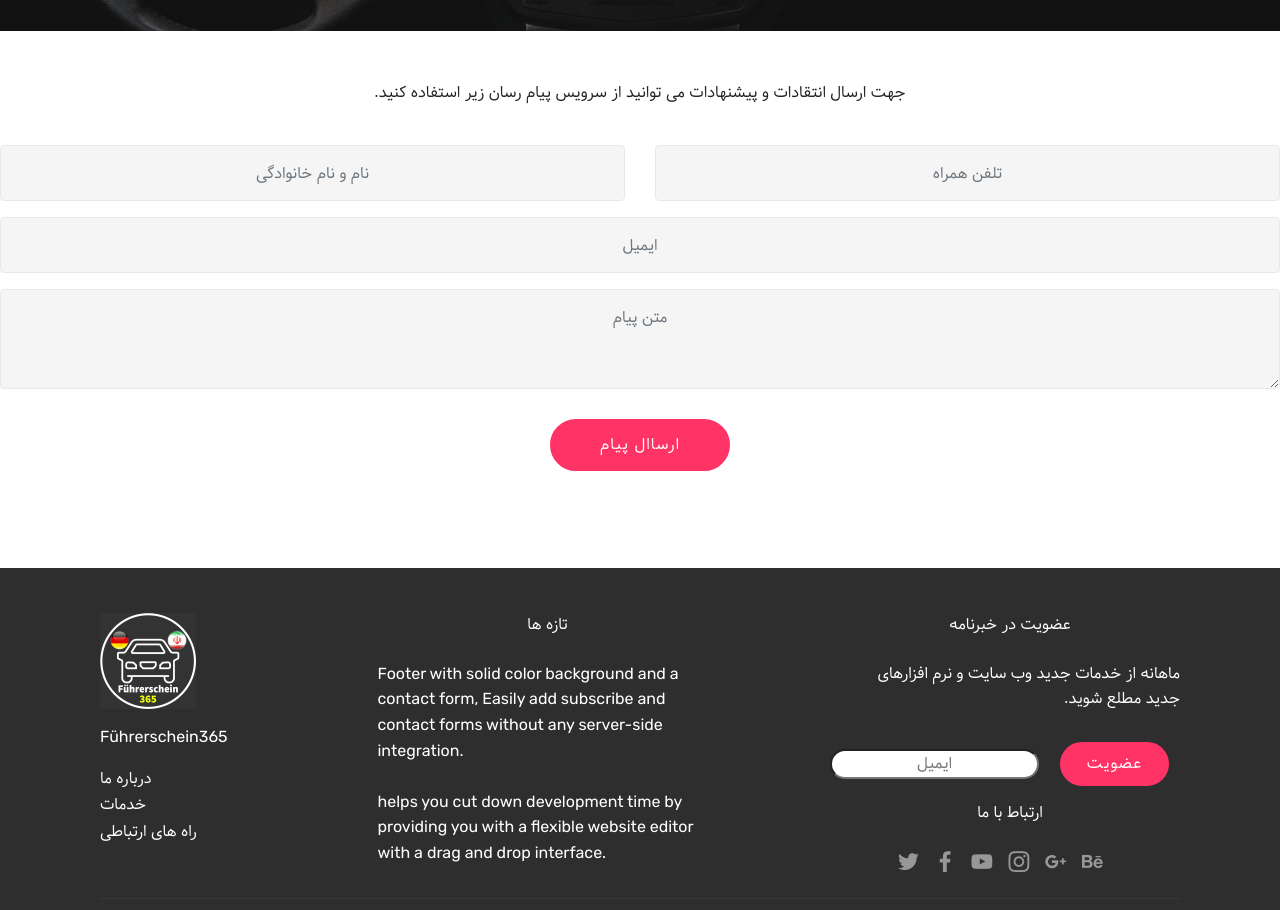
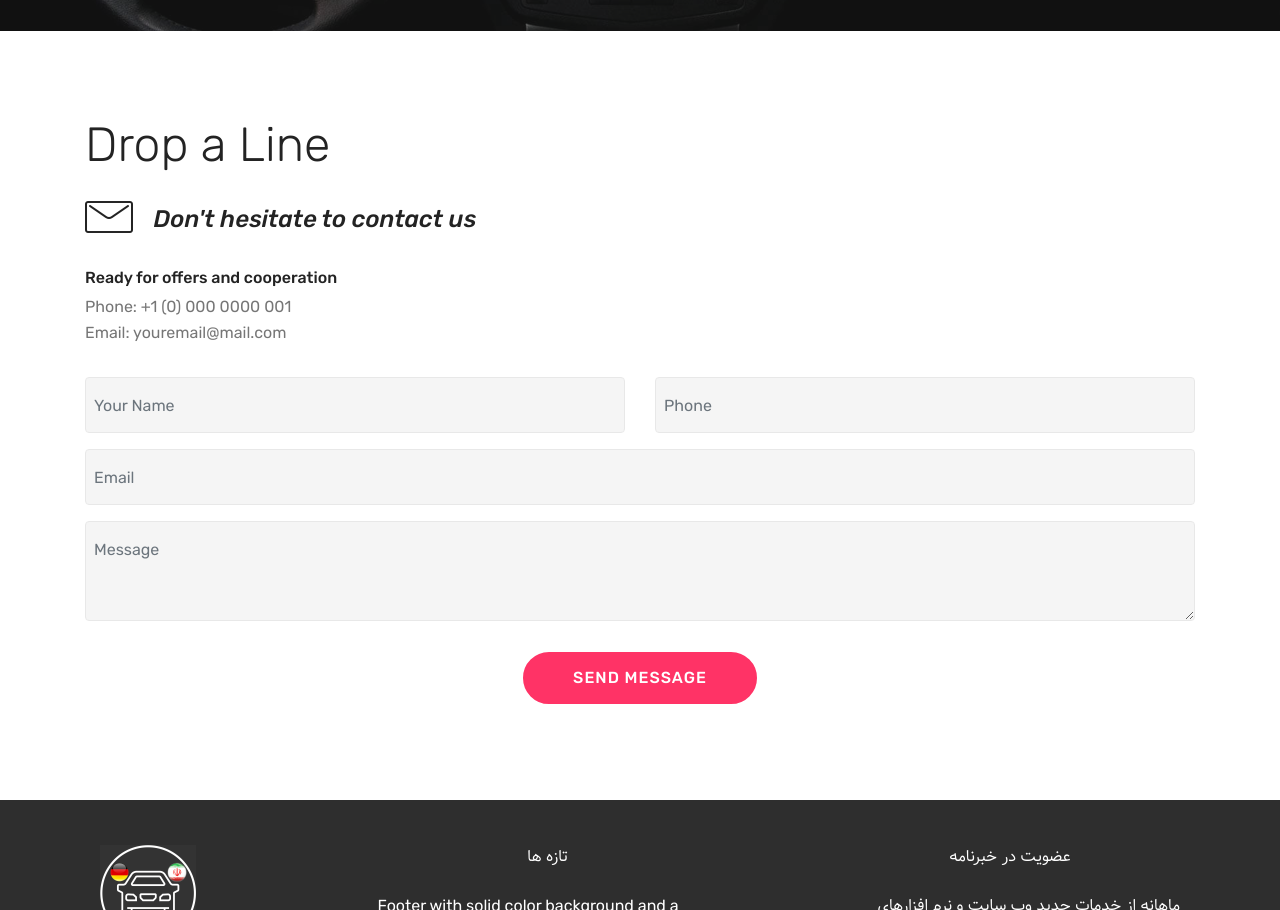
Before and after one commit to alirahemi/fuhrerschein365, a plain HTML site: page index.html in a window 1280 px wide. Shown: the part 769-1679 px from the top of the page. Drawn offline with Linux system fonts and the light colour scheme; files whose address does not match are found by name.

Commit message:
edited form session

```diff
--- a/index.html
+++ b/index.html
@@ -188,24 +188,43 @@
     </section>
 
     <section class="mbr-section form4 cid-ryWE3dwyds" id="form4-8">
-      <!-- <div class="container">
+      <div class="container">
         <div class="row">
-          <div class="col-md-6"> -->
-            <!-- <div class="google-map">
+          <!-- <div class="col-md-6">
+            <div class="google-map">
               <iframe
                 frameborder="0"
                 style="border:0"
                 src="https://www.google.com/maps/embed/v1/place?key=AIzaSyCy9r70T3NYf3PhvVflTo0_zdif2_IoIYs&amp;q=place_id:ChIJn6wOs6lZwokRLKy1iqRcoKw"
                 allowfullscreen=""
               ></iframe>
-            </div> -->
-          <!-- </div> -->
-
-                 <p class="centerContent msgService">
-                  جهت ارسال انتقادات و پیشنهادات می توانید از سرویس پیام رسان زیر استفاده کنید.
+            </div>
+          </div> -->
+          <div class="col-md-12">
+            <h2 class="pb-3 align-left mbr-fonts-style display-2">
+              Drop a Line
+            </h2>
+            <div>
+              <div class="icon-block pb-3 align-left">
+                <span class="icon-block__icon">
+                  <span class="mbri-letter mbr-iconfont"></span>
+                </span>
+                <h4
+                  class="icon-block__title align-left mbr-fonts-style display-5"
+                >
+                  Don't hesitate to contact us
+                </h4>
+              </div>
+              <div class="icon-contacts pb-3">
+                <h5 class="align-left mbr-fonts-style display-7">
+                  Ready for offers and cooperation
+                </h5>
+                <p class="mbr-text align-left mbr-fonts-style display-7">
+                  Phone: +1 (0) 000 0000 001 <br />
+                  Email: youremail@mail.com
                 </p>
-              <!-- </div>
-            </div> -->
+              </div>
+            </div>
             <div data-form-type="formoid">
               <!---Formbuilder Form--->
               <form
@@ -224,9 +243,9 @@
                   <div
                     hidden="hidden"
                     data-form-alert=""
-                    class="alert alert-success col-12 faFont"
+                    class="alert alert-success col-12"
                   >
-                    بابت پر کردن فرم از شما متشکریم.
+                    Thanks for filling out the form!
                   </div>
                   <div
                     hidden="hidden"
@@ -239,10 +258,10 @@
                     <input
                       type="text"
                       name="name"
-                      placeholder="نام و نام خانوادگی"
+                      placeholder="Your Name"
                       data-form-field="Name"
                       required="required"
-                      class="form-control input display-7 faFont"
+                      class="form-control input display-7"
                       id="name-form4-8"
                     />
                   </div>
@@ -250,10 +269,10 @@
                     <input
                       type="text"
                       name="phone"
-                      placeholder="تلفن همراه"
+                      placeholder="Phone"
                       data-form-field="Phone"
                       required="required"
-                      class="form-control input display-7 faFont"
+                      class="form-control input display-7"
                       id="phone-form4-8"
                     />
                   </div>
@@ -261,28 +280,28 @@
                     <input
                       type="text"
                       name="email"
-                      placeholder="ایمیل"
+                      placeholder="Email"
                       data-form-field="Email"
-                      class="form-control input display-7 faFont"
+                      class="form-control input display-7"
                       required="required"
                       id="email-form4-8"
                     />
                   </div>
-                  <div data-for="message" class="col-md-12  form-group ">
+                  <div data-for="message" class="col-md-12  form-group">
                     <textarea
                       name="message"
-                      placeholder="متن پیام"
+                      placeholder="Message"
                       data-form-field="Message"
-                      class="form-control input display-7 faFont"
+                      class="form-control input display-7"
                       id="message-form4-8"
                     ></textarea>
                   </div>
                   <div class="col-md-12 input-group-btn  mt-2 align-center">
                     <button
                       type="submit"
-                      class="btn btn-md btn-secondary btn-form display-4 faFont"
+                      class="btn btn-md btn-secondary btn-form display-4"
                     >
-                      ارساال پیام
+                      SEND MESSAGE
                     </button>
                   </div>
                 </div>
```
